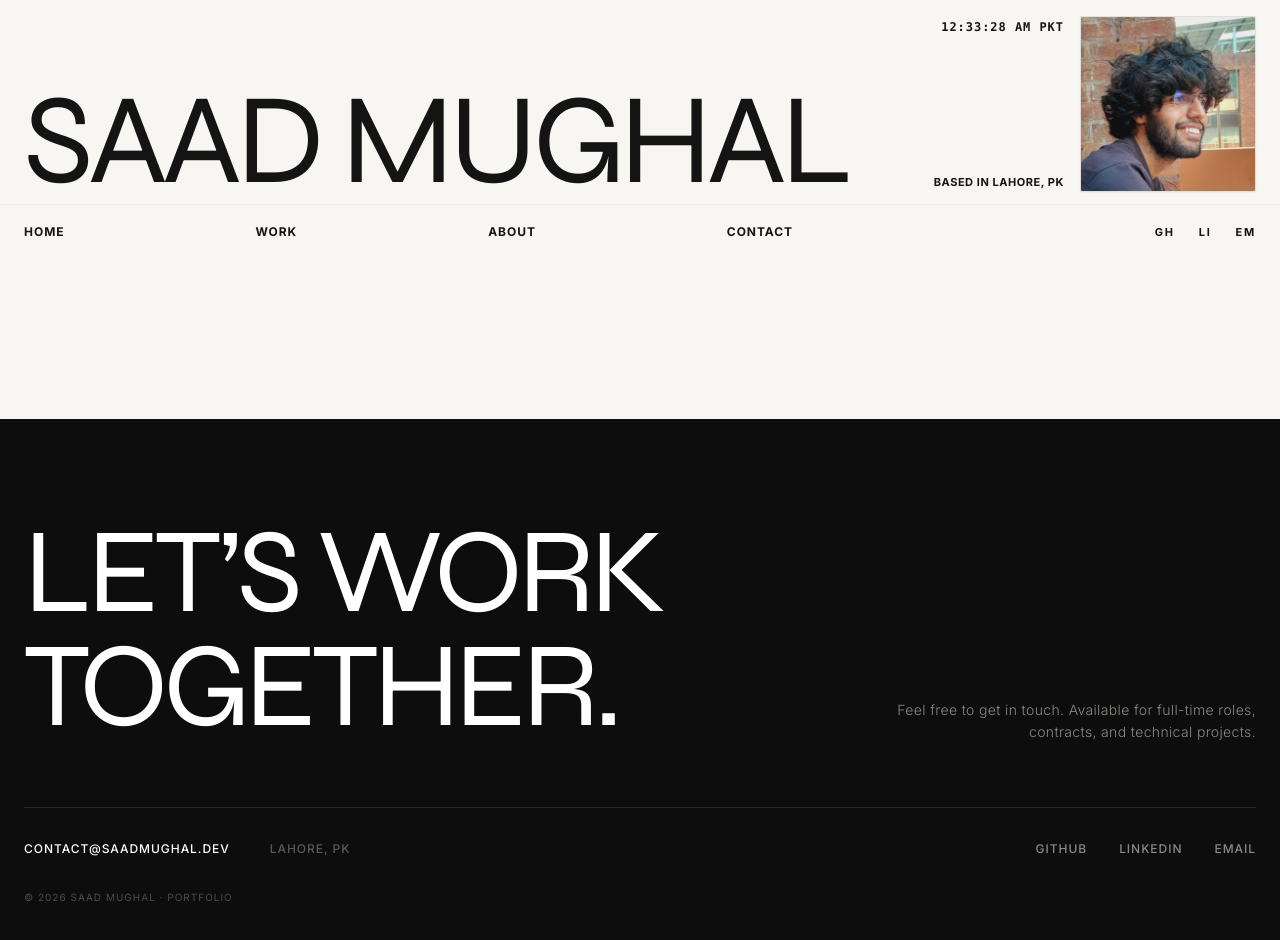
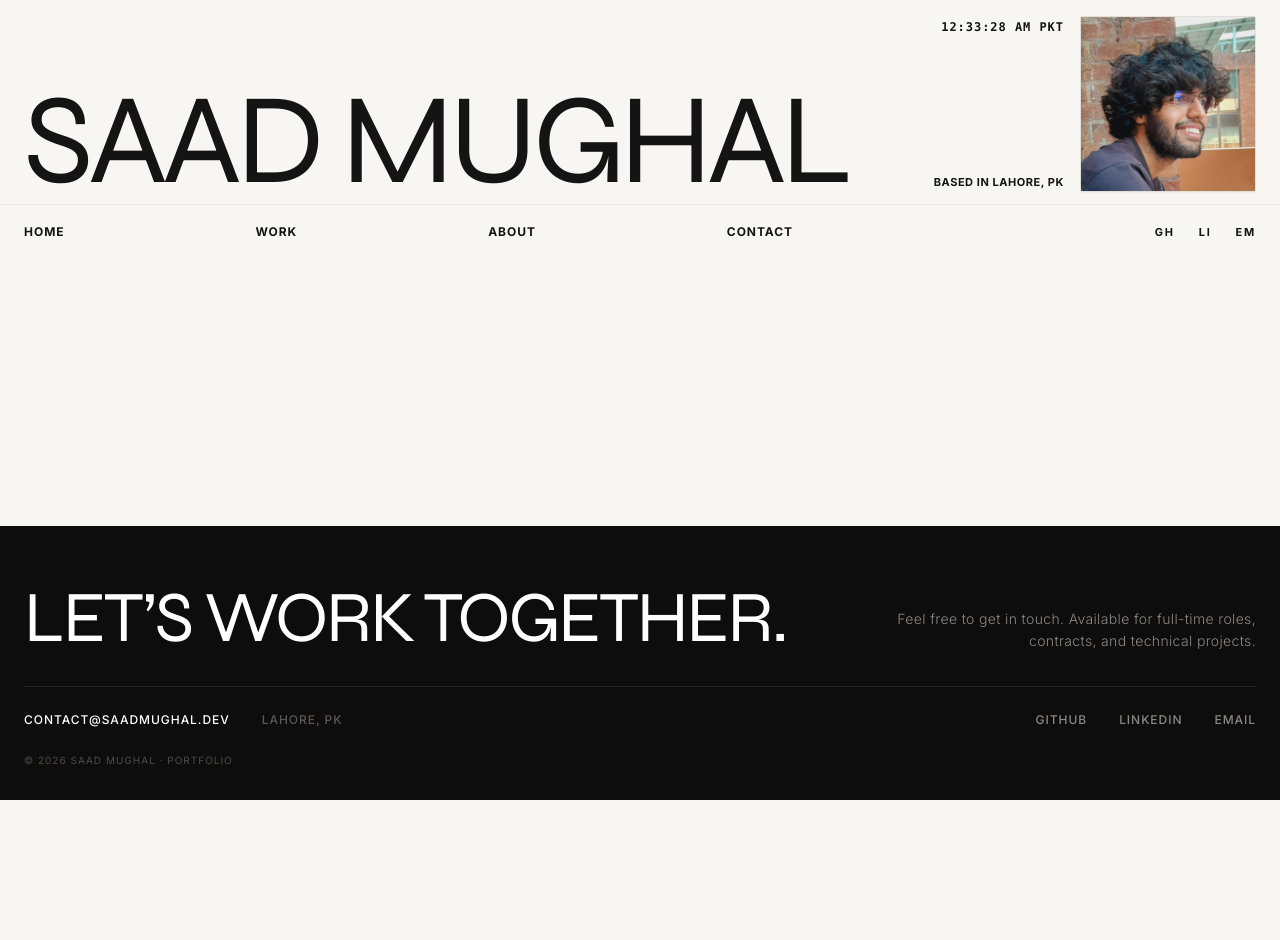
Before and after one commit to sedmugen/portfolio, a Next.js app: page / in a window 1280 px wide. Shown: the top 940 px of the page. After the commit the page ends 800 px from the top, so only its background shows below. Built offline with nearby package versions, Linux system fonts and the light colour scheme.

Commit message:
feat(ui): reduce footer headline font size and tighten vertical spacing

```diff
--- a/components/footer.tsx
+++ b/components/footer.tsx
@@ -5,24 +5,24 @@ export function Footer() {
 
   return (
     <footer className="w-full bg-[#0E0D0D] text-[#F7F6F3] mt-auto">
-      <div className="w-full px-2 sm:px-4 md:px-6 pt-16 sm:pt-24 pb-8 sm:pb-12">
-        {/* Massive Artistic CTA Headline: No red hover */}
-        <div className="flex flex-col lg:flex-row lg:items-end justify-between gap-8 pb-12 sm:pb-16">
+      <div className="w-full px-2 sm:px-4 md:px-6 pt-10 sm:pt-14 pb-6 sm:pb-8">
+        {/* CTA Headline & Description: Reduced font size & tighter vertical space */}
+        <div className="flex flex-col lg:flex-row lg:items-end justify-between gap-4 sm:gap-6 pb-6 sm:pb-8">
           <Link href="/contact" className="inline-block select-none">
-            <h2 className="font-display text-4xl sm:text-6xl md:text-7xl lg:text-[7.5rem] font-normal tracking-[-0.04em] uppercase leading-[0.88] text-white hover:opacity-85 transition-opacity duration-200">
+            <h2 className="font-display text-3xl sm:text-5xl md:text-6xl lg:text-[4.5rem] font-normal uppercase tracking-[-0.03em] leading-[0.9] text-white hover:opacity-85 transition-opacity duration-200">
               LET’S WORK TOGETHER.
             </h2>
           </Link>
 
-          <p className="text-xs sm:text-sm text-[#8C8983] max-w-sm tracking-wide leading-relaxed lg:text-right font-light">
+          <p className="text-xs sm:text-sm text-[#8C8983] max-w-sm tracking-wide leading-relaxed lg:text-right font-light pb-0.5">
             Feel free to get in touch. Available for full-time roles, contracts, and technical projects.
           </p>
         </div>
 
-        {/* Horizontal Divider */}
-        <div className="w-full border-t border-white/10 pt-6 sm:pt-8 flex flex-col md:flex-row items-start md:items-center justify-between gap-6 text-[11px] sm:text-xs font-medium tracking-[0.16em] uppercase text-[#8C8983]">
-          {/* Contact Details: No red hover, clean white */}
-          <div className="flex flex-wrap items-center gap-6 sm:gap-10">
+        {/* Horizontal Divider with Reduced Spacing */}
+        <div className="w-full border-t border-white/10 pt-4 sm:pt-6 flex flex-col md:flex-row items-start md:items-center justify-between gap-4 sm:gap-6 text-[11px] sm:text-xs font-medium tracking-[0.16em] uppercase text-[#8C8983]">
+          {/* Contact Details */}
+          <div className="flex flex-wrap items-center gap-6 sm:gap-8">
             <a
               href="mailto:contact@saadmughal.dev"
               className="relative group text-white transition-colors duration-200"
@@ -64,7 +64,7 @@ export function Footer() {
         </div>
 
         {/* Small Bottom Copyright */}
-        <div className="pt-6 sm:pt-8 text-[10px] tracking-widest text-[#4E4B46] uppercase">
+        <div className="pt-4 sm:pt-6 text-[10px] tracking-widest text-[#4E4B46] uppercase">
           © {currentYear} Saad Mughal · Portfolio
         </div>
       </div>
```
